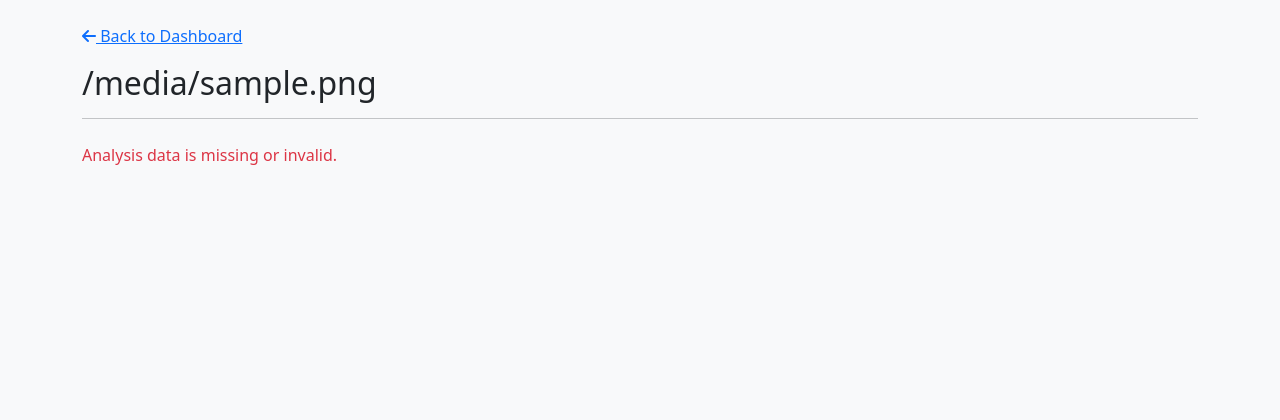
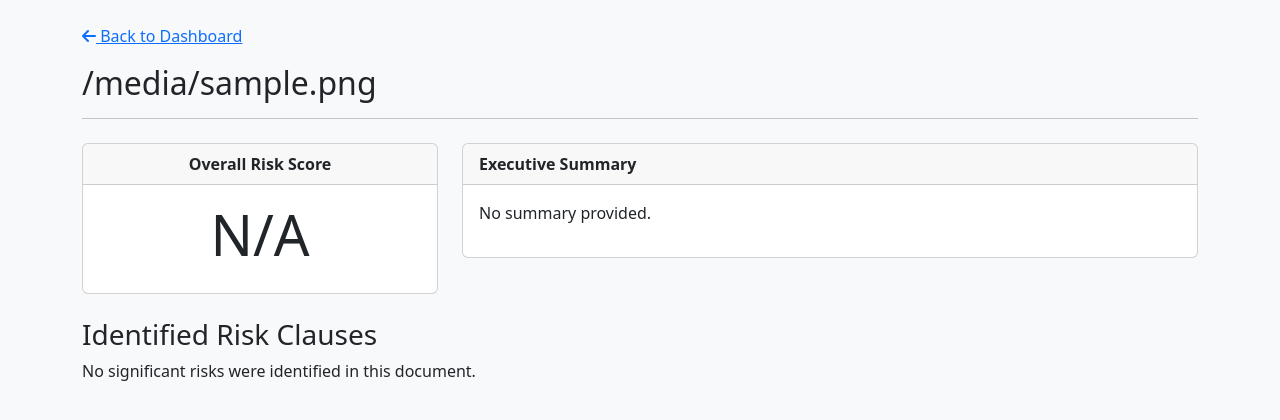
Before and after one commit to KevinChoi05/contract-analyze, a Flask app: page /document/1 in a window 1280 px wide. Shown: the part 71-491 px from the top of the page. Run offline with Flask 3, Linux system fonts and the light colour scheme; the visitor is signed in with stand-in values (Sample User, id 1); a database or web service that is not in the repository returns one stand-in record (values such as "Sample title"); some libraries are stand-ins or nearby versions.

Commit message:
Refactor: Integrate advanced analysis engine from prior project

````diff
--- a/app.py
+++ b/app.py
@@ -25,6 +25,8 @@ from psycopg2.extras import RealDictCursor
 import sqlite3
 from werkzeug.serving import run_simple
 import platform
+import numpy as np
+import cv2
 
 # Optional imports with graceful fallbacks
 try:
@@ -186,147 +188,123 @@ def init_database():
 # Initialize database on startup
 init_database()
 
-class ContractAnalyzer:
-    def __init__(self):
-        self.openai_client = openai.OpenAI(api_key=openai.api_key) if openai.api_key else None
+# --- Advanced Document Processing Engine ---
 
-    def extract_text_from_pdf(self, pdf_path):
-        """Extract text from PDF using multiple methods"""
-        try:
-            # Method 1: PyMuPDF
-            doc = fitz.open(pdf_path)
-            text = ""
-            for page in doc:
-                text += page.get_text()
-            doc.close()
+def extract_text_with_easyocr(filepath, languages=['en']):
+    """Extract text from a PDF or image using EasyOCR with enhanced preprocessing."""
+    if not EASYOCR_AVAILABLE:
+        logger.warning("EasyOCR text extraction skipped: library not available.")
+        return ""
+    try:
+        reader = easyocr.Reader(languages, gpu=False)
+        images = fitz.open(filepath)
+        full_text = []
+        for page_num, page in enumerate(images):
+            pix = page.get_pixmap(dpi=300)
+            img_data = pix.tobytes("png")
+            img = Image.open(io.BytesIO(img_data))
+            img_np = np.array(img)
 
-            if len(text.strip()) > 100:  # If we got substantial text
-                return text
+            # Simple preprocessing
+            img_gray = cv2.cvtColor(img_np, cv2.COLOR_RGB2GRAY)
+            results = reader.readtext(img_gray, detail=0, paragraph=True)
+            full_text.extend(results)
 
-            # Method 2: OCR with EasyOCR (if available)
-            if reader and EASYOCR_AVAILABLE:
-                doc = fitz.open(pdf_path)
-                ocr_text = ""
-                for page in doc:
-                    pix = page.get_pixmap()
-                    img_data = pix.tobytes("png")
-                    img = Image.open(io.BytesIO(img_data))
-                    results = reader.readtext(img)
-                    for (bbox, text, prob) in results:
-                        if prob > 0.5:  # Confidence threshold
-                            ocr_text += text + " "
-                doc.close()
+        return " ".join(full_text)
+    except Exception as e:
+        logger.error(f"Error in EasyOCR extraction: {e}")
+        return ""
 
-                if len(ocr_text.strip()) > 100:
-                    return ocr_text
+def extract_text_robust(filepath):
+    """Enhanced text extraction, prioritizing methods for accuracy."""
+    logger.info(f"Starting robust text extraction for: {filepath}")
+    text = ""
+    # Method 1: PyMuPDF (Fast, good for digital PDFs)
+    try:
+        with fitz.open(filepath) as doc:
+            text = "".join(page.get_text() for page in doc)
+        if len(text.strip()) > 100:
+            logger.info("PyMuPDF extraction successful.")
+            return text
+    except Exception as e:
+        logger.error(f"PyMuPDF extraction failed: {e}")
 
-            # Method 3: Tesseract OCR (if available)
-            if TESSERACT_AVAILABLE:
-                doc = fitz.open(pdf_path)
-                tesseract_text = ""
-                for page in doc:
-                    pix = page.get_pixmap()
-                    img_data = pix.tobytes("png")
-                    img = Image.open(io.BytesIO(img_data))
-                    tesseract_text += pytesseract.image_to_string(img) + " "
-                doc.close()
+    # Method 2: EasyOCR (For scanned documents)
+    logger.info("PyMuPDF found minimal text, trying EasyOCR...")
+    try:
+        text = extract_text_with_easyocr(filepath)
+        if len(text.strip()) > 100:
+            logger.info("EasyOCR extraction successful.")
+            return text
+    except Exception as e:
+        logger.error(f"EasyOCR extraction failed during robust extraction: {e}")
 
-                return tesseract_text
+    return text if text else "Error: Could not extract readable text from this document."
 
-            return text
+def analyze_contract(text_content):
+    """Analyzes contract text using DeepSeek and returns structured JSON."""
+    if not DEEPSEEK_API_KEY:
+        return {"error": "DeepSeek API Key not configured."}
 
-        except Exception as e:
-            logger.error(f"Error extracting text: {e}")
-            return ""
+    system_message = """You are an expert contract risk analyst. Your job is to identify business risks and provide EXACT SOURCE LOCATIONS.
+CRITICAL REQUIREMENTS:
+1. For each risk you identify, you MUST provide the exact sentence number where it appears
+2. Use the [number] format from the text to reference source locations
+3. Copy the EXACT text phrase that contains the risk (for highlighting)
+4. Calculate precise 0-100 risk scores using the methodology below
+RISK SCORING (0-100 Scale):
+• 0-30: SAFE - Minimal impact, routine terms
+• 31-69: WARNING - Moderate concern, needs attention
+• 70-100: UNSAFE - Critical threat, immediate action required
+SCORING CRITERIA (weighted average):
+1. Financial Impact (30%): 0-100 based on potential costs
+2. Business Disruption (25%): 0-100 based on operational impact
+3. Legal/Compliance Risk (20%): 0-100 based on legal exposure
+4. Likelihood (15%): 0-100 based on probability of occurrence
+5. Mitigation Difficulty (10%): 0-100 based on how hard to resolve
+JSON RESPONSE FORMAT:
+```json
+{
+  "summary": "A brief, one-paragraph executive summary of the contract's purpose and key risks.",
+  "clauses": [
+    {
+      "id": 1,
+      "exact_text": "Late payment will incur 5% monthly penalty plus immediate acceleration",
+      "type": "Payment Default Penalties",
+      "risk_score": 75,
+      "risk_category": "Unsafe",
+      "clause": "Business-friendly description of the risk",
+      "consequences": "What could happen to the business",
+      "mitigation": "How to reduce this risk"
+    }
+  ]
+}
+```"""
+    prompt = f"ANALYZE this contract and identify the TOP 8-10 MOST CRITICAL business risks. Return a valid JSON object.\n\nCONTRACT TEXT:\n{text_content[:24000]}"
 
-    def analyze_contract_with_openai(self, text):
-        """Analyze contract using OpenAI GPT-4o Mini. Returns analysis or error dict."""
-        if not self.openai_client:
-            msg = "OpenAI API client not configured. An API key is required."
-            logger.error(msg)
-            return {
-                "error": True,
-                "executive_summary": msg,
-                "identified_risks": []
-            }
+    try:
+        client = openai.OpenAI(api_key=DEEPSEEK_API_KEY, base_url="https://api.deepseek.com")
+        response = client.chat.completions.create(
+            model="deepseek-chat",
+            messages=[
+                {"role": "system", "content": system_message},
+                {"role": "user", "content": prompt}
+            ],
+            max_tokens=4096,
+            temperature=0.1
+        )
+        response_text = response.choices[0].message.content
+        # Extract JSON from markdown code block
+        match = re.search(r'```json\s*([\s\S]*?)\s*```', response_text)
+        if match:
+            return json.loads(match.group(1))
+        else:
+            return json.loads(response_text) # Fallback to parsing the whole string
+    except Exception as e:
+        logger.error(f"Error in analyze_contract: {e}")
+        return {"error": f"Failed to analyze contract: {e}"}
 
-        try:
-            response = self.openai_client.chat.completions.create(
-                model="gpt-4o-mini",
-                messages=[
-                    {"role": "system", "content": """You are a world-class expert contract analyst AI. Your task is to conduct a comprehensive risk analysis of the provided legal document.
-
-Analyze the following contract and identify:
-1.  **Key Risk Clauses:** Identify clauses that pose a financial, legal, operational, or compliance risk.
-2.  **Be Selective:** Based on the document's length and complexity, decide how many risk clauses are truly significant. Focus only on the most critical issues that require attention. Do not list minor or standard clauses.
-3.  **Provide Analysis in JSON format:**
-
-Your output must be a valid JSON object with the following structure:
-{
-    "overall_risk_score": "A score from 0 (no risk) to 100 (extreme risk), representing your overall assessment of the document.",
-    "executive_summary": "A brief, high-level summary of the contract's purpose and most critical risks. This should be easy for a non-lawyer to understand.",
-    "identified_risks": [
-        {
-            "clause_type": "Financial | Legal | Operational | Compliance | etc.",
-            "risk_severity": "A score from 0 to 100 for this specific clause.",
-            "clause_quote": "The exact, verbatim text from the contract that constitutes the risk. This is critical for highlighting.",
-            "risk_explanation": "In simple terms, explain what this clause means and why it's a risk. Describe the potential negative impact or 'damage' it could cause.",
-            "mitigation_recommendation": "Suggest a concrete action or negotiation point to reduce this specific risk."
-        }
-    ]
-}"""},
-                    {"role": "user", "content": f"Please analyze this contract:\n\n{text[:12000]}"}
-                ],
-                max_tokens=4000
-            )
-
-            return json.loads(response.choices[0].message.content)
-
-        except Exception as e:
-            msg = f"OpenAI API error: {e}"
-            logger.error(msg)
-            return {
-                "error": True,
-                "executive_summary": msg,
-                "identified_risks": []
-            }
-
-    def analyze_contract_with_deepseek(self, text):
-        """Analyze contract using DeepSeek. Returns analysis or error dict."""
-        if not DEEPSEEK_API_KEY:
-            return {"error": True, "detail": "DeepSeek API Key not configured."}
-
-        try:
-            headers = {
-                'Authorization': f'Bearer {DEEPSEEK_API_KEY}',
-                'Content-Type': 'application/json'
-            }
-
-            data = {
-                "model": "deepseek-chat",
-                "messages": [
-                    {"role": "system", "content": "You are an expert contract analyst. Provide detailed risk analysis."},
-                    {"role": "user", "content": f"Analyze this contract for risks:\n\n{text[:8000]}"}
-                ],
-                "max_tokens": 2000
-            }
-
-            response = requests.post(
-                'https://api.deepseek.com/v1/chat/completions',
-                headers=headers,
-                json=data
-            )
-
-            if response.status_code == 200:
-                return json.loads(response.json()['choices'][0]['message']['content'])
-            else:
-                return {"error": True, "detail": f"DeepSeek API returned status {response.status_code}"}
-
-        except Exception as e:
-            logger.error(f"DeepSeek API error: {e}")
-            return {"error": True, "detail": f"DeepSeek API error: {e}"}
-
-analyzer = ContractAnalyzer()
+# --- End of Advanced Engine ---
 
 @app.route('/health')
 def health_check():
@@ -535,51 +513,45 @@ def upload_file():
 
 def analyze_document(doc_id):
     """Background function to analyze document with progress updates."""
-    conn = None
+
+    def update_status(status_message):
+        """Helper to update status in the DB."""
+        with get_db_connection() as status_conn:
+            with status_conn.cursor() as status_cursor:
+                status_cursor.execute("UPDATE documents SET status = %s WHERE id = %s", (status_message, doc_id))
+                status_conn.commit()
+
     try:
         # Get document from database
-        conn = get_db_connection()
-        cursor = conn.cursor(cursor_factory=RealDictCursor)
-        cursor.execute("SELECT * FROM documents WHERE id = %s", (doc_id,))
-        doc = cursor.fetchone()
+        with get_db_connection() as conn:
+            with conn.cursor(cursor_factory=RealDictCursor) as cursor:
+                cursor.execute("SELECT * FROM documents WHERE id = %s", (doc_id,))
+                doc = cursor.fetchone()
+
         if not doc:
             logger.error(f"Analysis failed: Document with ID {doc_id} not found.")
             return
 
-        def update_status(status):
-            """Helper to update status in the DB."""
-            with get_db_connection() as status_conn:
-                with status_conn.cursor() as status_cursor:
-                    status_cursor.execute("UPDATE documents SET status = %s WHERE id = %s", (status, doc_id))
-                    status_conn.commit()
-
         # Start text extraction
         update_status('extracting_text')
-        text = analyzer.extract_text_from_pdf(doc['filepath'])
+        text = extract_text_robust(doc['filepath'])
+        if "Error:" in text:
+             raise Exception(text)
 
-        # Start OpenAI analysis
-        update_status('analyzing_openai')
-        openai_analysis = analyzer.analyze_contract_with_openai(text)
+        # Start analysis
+        update_status('analyzing')
+        analysis_result = analyze_contract(text)
 
-        # Start DeepSeek analysis
-        update_status('analyzing_deepseek')
-        deepseek_analysis = analyzer.analyze_contract_with_deepseek(text)
-
-        # Combine analyses
-        update_status('combining_results')
-        combined_analysis = {
-            'openai': openai_analysis,
-            'deepseek': deepseek_analysis,
-            'text': text[:1000] + "..." if len(text) > 1000 else text,
-            'analyzed_at': datetime.now().isoformat()
-        }
+        if analysis_result.get("error"):
+            raise Exception(analysis_result["error"])
 
         # Store results
+        update_status('completed')
         with get_db_connection() as final_conn:
             with final_conn.cursor() as final_cursor:
                 final_cursor.execute(
-                    "UPDATE documents SET status = %s, analysis = %s WHERE id = %s",
-                    ('completed', json.dumps(combined_analysis), doc_id)
+                    "UPDATE documents SET analysis = %s, status = 'completed' WHERE id = %s",
+                    (json.dumps(analysis_result), doc_id)
                 )
                 final_conn.commit()
 
@@ -588,15 +560,13 @@ def analyze_document(doc_id):
     except Exception as e:
         logger.error(f"Document analysis failed for doc_id {doc_id}: {e}")
         try:
+            # Mark as error in the database
             with get_db_connection() as error_conn:
                 with error_conn.cursor() as error_cursor:
-                    error_cursor.execute("UPDATE documents SET status = %s WHERE id = %s", ('error', doc_id))
+                    error_cursor.execute("UPDATE documents SET status = 'error', analysis = %s WHERE id = %s", (json.dumps({'error': str(e)}), doc_id))
                     error_conn.commit()
         except Exception as final_e:
             logger.error(f"Failed to even update status to error for doc_id {doc_id}: {final_e}")
-    finally:
-        # The main connection is no longer needed as we use with-statements
-        pass
 
 @app.route('/status/<doc_id>')
 def get_status(doc_id):
--- a/requirements.txt
+++ b/requirements.txt
@@ -11,3 +11,6 @@ python-multipart==0.0.6
 redis==5.0.1
 psycopg2-binary==2.9.7
 httpx==0.27.0
+pdf2image
+opencv-python-headless
+numpy
--- a/templates/document.html
+++ b/templates/document.html
@@ -84,7 +84,7 @@
                         if (data.status === 'completed' && data.analysis) {
                             loadingDiv.style.display = 'none';
                             resultsDiv.style.display = 'block';
-                            renderAnalysis(data.analysis.openai);
+                            renderAnalysis(data.analysis);
                         } else if (data.status === 'error') {
                             loadingDiv.innerHTML = '<p class="text-danger text-center">An error occurred during analysis. Please try another document.</p>';
                         } else {
@@ -114,10 +114,18 @@
                         <div class="alert alert-danger">
                             <h4><i class="fas fa-exclamation-triangle"></i> Analysis Failed</h4>
                             <p>The analysis could not be completed. The server reported the following issue:</p>
-                            <p><strong>${analysis.executive_summary}</strong></p>
+                            <p><strong>${analysis.error}</strong></p>
                         </div>
                     `;
                     return;
+                }
+
+                // Calculate overall risk score as an average of clause risks, or display a placeholder
+                const clauses = analysis.clauses || [];
+                let overallRiskScore = "N/A";
+                if (clauses.length > 0) {
+                    const totalScore = clauses.reduce((sum, clause) => sum + (clause.risk_score || 0), 0);
+                    overallRiskScore = Math.round(totalScore / clauses.length);
                 }
 
                 let resultsHTML = `
@@ -126,7 +134,7 @@
                             <div class="card text-center mb-4">
                                 <div class="card-header">Overall Risk Score</div>
                                 <div class="card-body">
-                                    <h1 class="display-4">${analysis.overall_risk_score}</h1>
+                                    <h1 class="display-4">${overallRiskScore}</h1>
                                 </div>
                             </div>
                         </div>
@@ -134,7 +142,7 @@
                              <div class="card mb-4">
                                 <div class="card-header">Executive Summary</div>
                                 <div class="card-body">
-                                    <p>${analysis.executive_summary}</p>
+                                    <p>${analysis.summary || "No summary provided."}</p>
                                 </div>
                             </div>
                         </div>
@@ -142,23 +150,25 @@
                     <h3>Identified Risk Clauses</h3>
                 `;
 
-                if (analysis.identified_risks && analysis.identified_risks.length > 0) {
-                    analysis.identified_risks.forEach(risk => {
-                        const riskColor = getRiskColor(risk.risk_severity);
+                if (clauses.length > 0) {
+                    clauses.forEach(risk => {
+                        const riskColor = getRiskColor(risk.risk_score);
                         resultsHTML += `
                             <div class="card risk-card risk-${riskColor} mb-3">
                                 <div class="card-header d-flex justify-content-between">
-                                    <span><i class="fas fa-exclamation-triangle"></i> ${risk.clause_type}</span>
-                                    <span class="badge bg-${riskColor === 'high' ? 'danger' : riskColor === 'medium' ? 'warning' : 'success'}">${risk.risk_severity} / 100</span>
+                                    <span><i class="fas fa-exclamation-triangle"></i> ${risk.type}</span>
+                                    <span class="badge bg-${riskColor === 'high' ? 'danger' : riskColor === 'medium' ? 'warning' : 'success'}">${risk.risk_score} / 100</span>
                                 </div>
                                 <div class="card-body">
                                     <h6 class="card-subtitle mb-2 text-muted">Risk Explanation</h6>
-                                    <p>${risk.risk_explanation}</p>
+                                    <p>${risk.clause || 'Not available.'}</p>
+                                    <h6 class="card-subtitle mb-2 text-muted">Consequences</h6>
+                                    <p>${risk.consequences || 'Not available.'}</p>
                                     <h6 class="card-subtitle mb-2 text-muted">Recommendation</h6>
-                                    <p>${risk.mitigation_recommendation}</p>
+                                    <p>${risk.mitigation || 'Not available.'}</p>
                                     <h6 class="card-subtitle mb-2 text-muted">Relevant Text</h6>
                                     <div class="quote">
-                                        ${risk.clause_quote}
+                                        ${risk.exact_text || 'Exact text not extracted.'}
                                     </div>
                                 </div>
                             </div>
@@ -172,7 +182,7 @@
 
             // Initial setup based on server-rendered data
             if (initialStatus === 'completed' && initialAnalysis) {
-                renderAnalysis(initialAnalysis.openai);
+                renderAnalysis(initialAnalysis);
             } else if (initialStatus !== 'completed' && initialStatus !== 'error') {
                 const initialStatusInfo = statusMap[initialStatus];
                 if (initialStatusInfo) {
````
